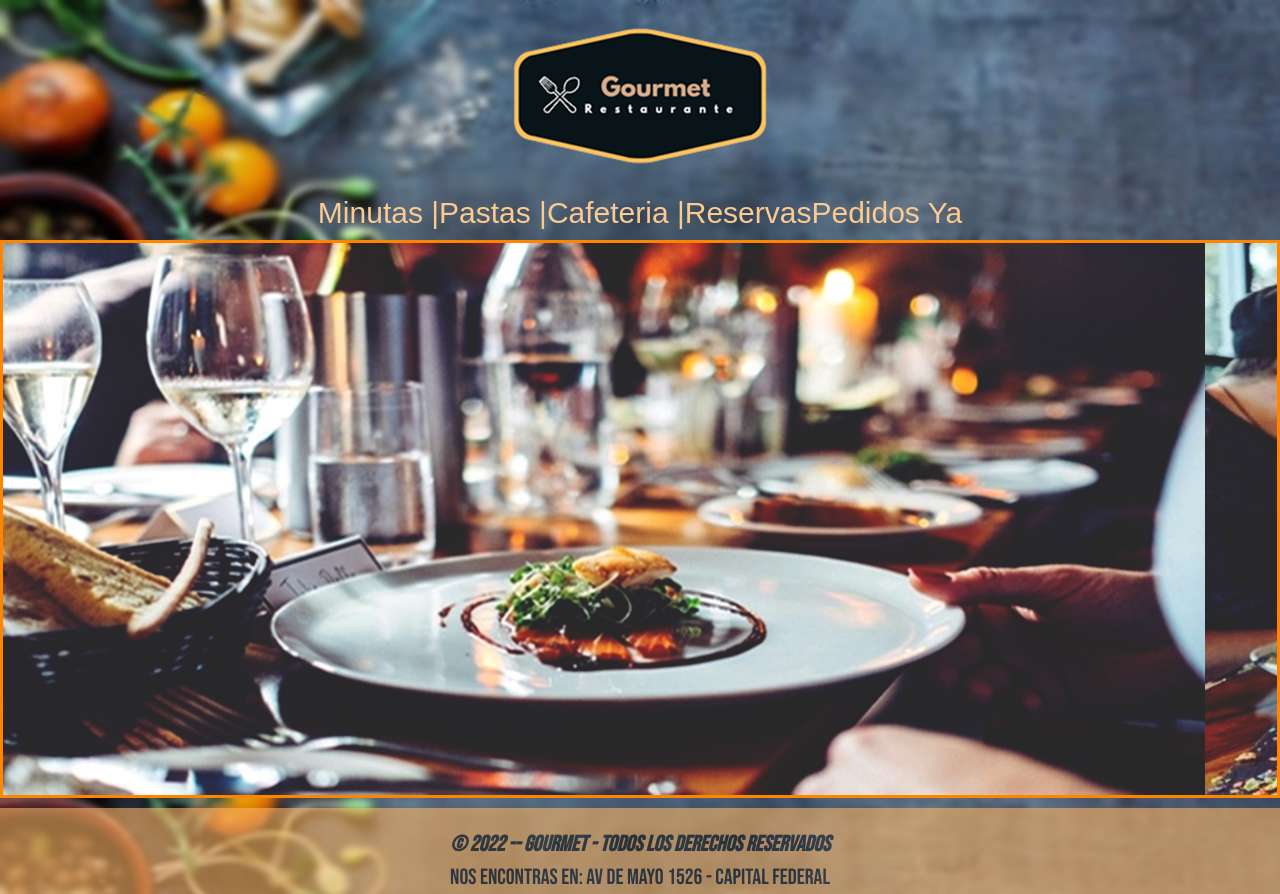
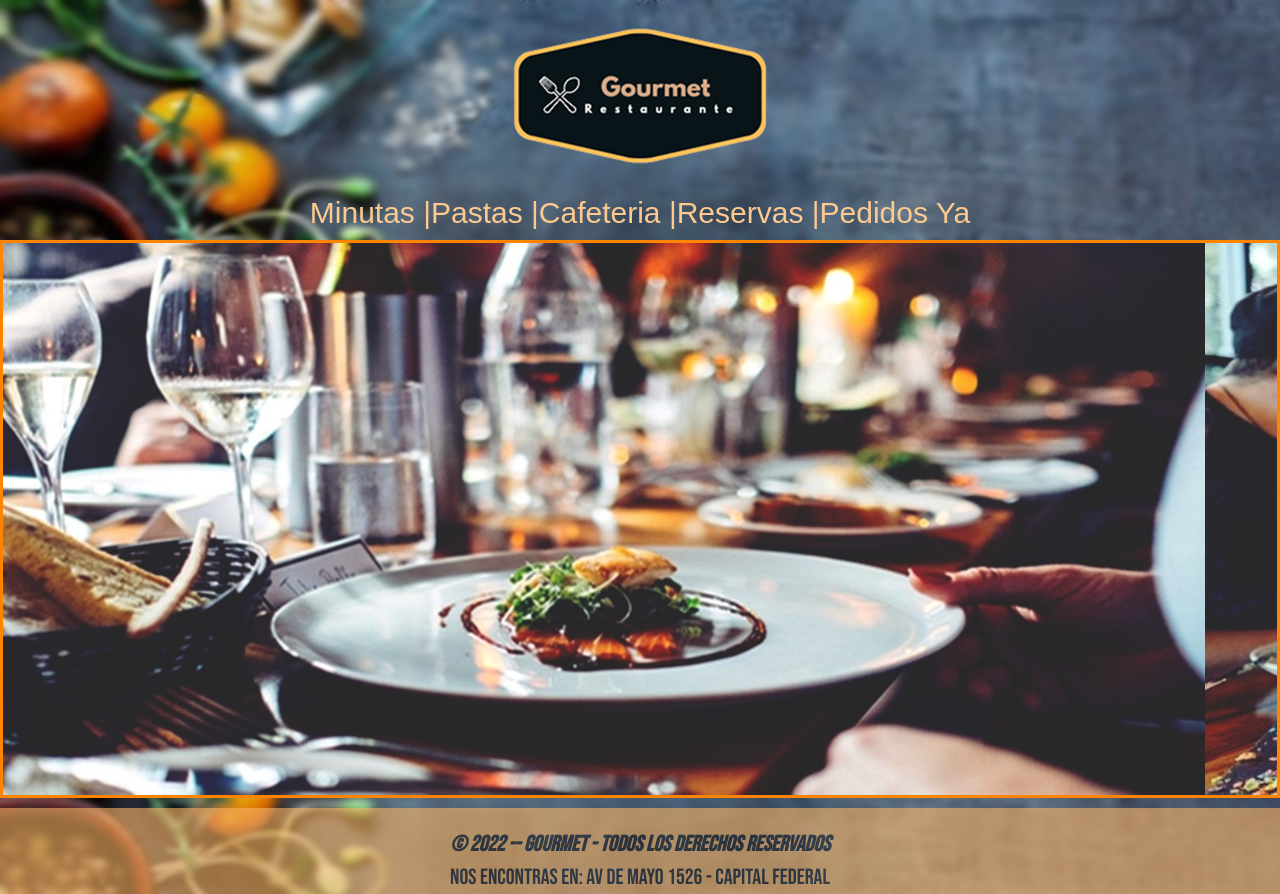
Before and after one commit to Annieshii/Trabajo-Final, a plain HTML site: page Web/index.html in a window 1280 px wide. Drawn offline with nearby package versions, Linux system fonts and the light colour scheme; a web font is replaced by a local one.

Commit message:
Update index.html
Agrego la barrita en el nav

```diff
--- a/Web/index.html
+++ b/Web/index.html
@@ -38,7 +38,7 @@
       <a class="nav" href="cafeteria.html">Cafeteria  |</a>
     </li>
     <li class="nav-item">
-      <a class="nav" href="reservas.html">Reservas  </a>
+      <a class="nav" href="reservas.html">Reservas  |</a>
     </li>
      <li class="nav-item">
       <a class="nav" href="login.html"> Pedidos Ya </a>
```
